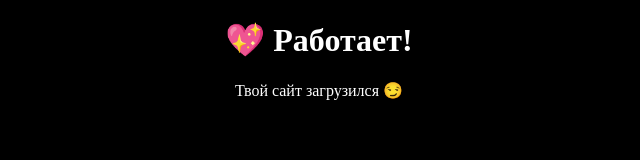
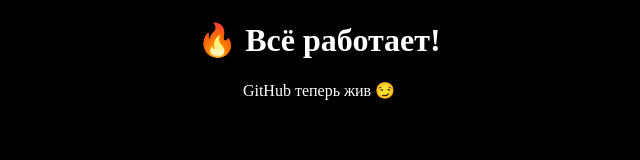
Before and after one commit to asinitcka-design/waifu-app, a plain HTML site: page index.html in a window 1280 px wide. Shown: the whole page, without its empty margins (321-961 px from the left). Drawn offline with Linux system fonts and the light colour scheme.

Commit message:
Update index.html
update

```diff
--- a/index.html
+++ b/index.html
@@ -1,14 +1,10 @@
 <!DOCTYPE html>
-<html lang="ru">
+<html>
 <head>
-<meta charset="UTF-8">
-<title>Waifu</title>
+<title>Работает</title>
 </head>
-
 <body style="background:black; color:white; text-align:center;">
-
-<h1>💖 Работает!</h1>
-<p>Твой сайт загрузился 😏</p>
-
+<h1>🔥 Всё работает!</h1>
+<p>GitHub теперь жив 😏</p>
 </body>
 </html>
```
